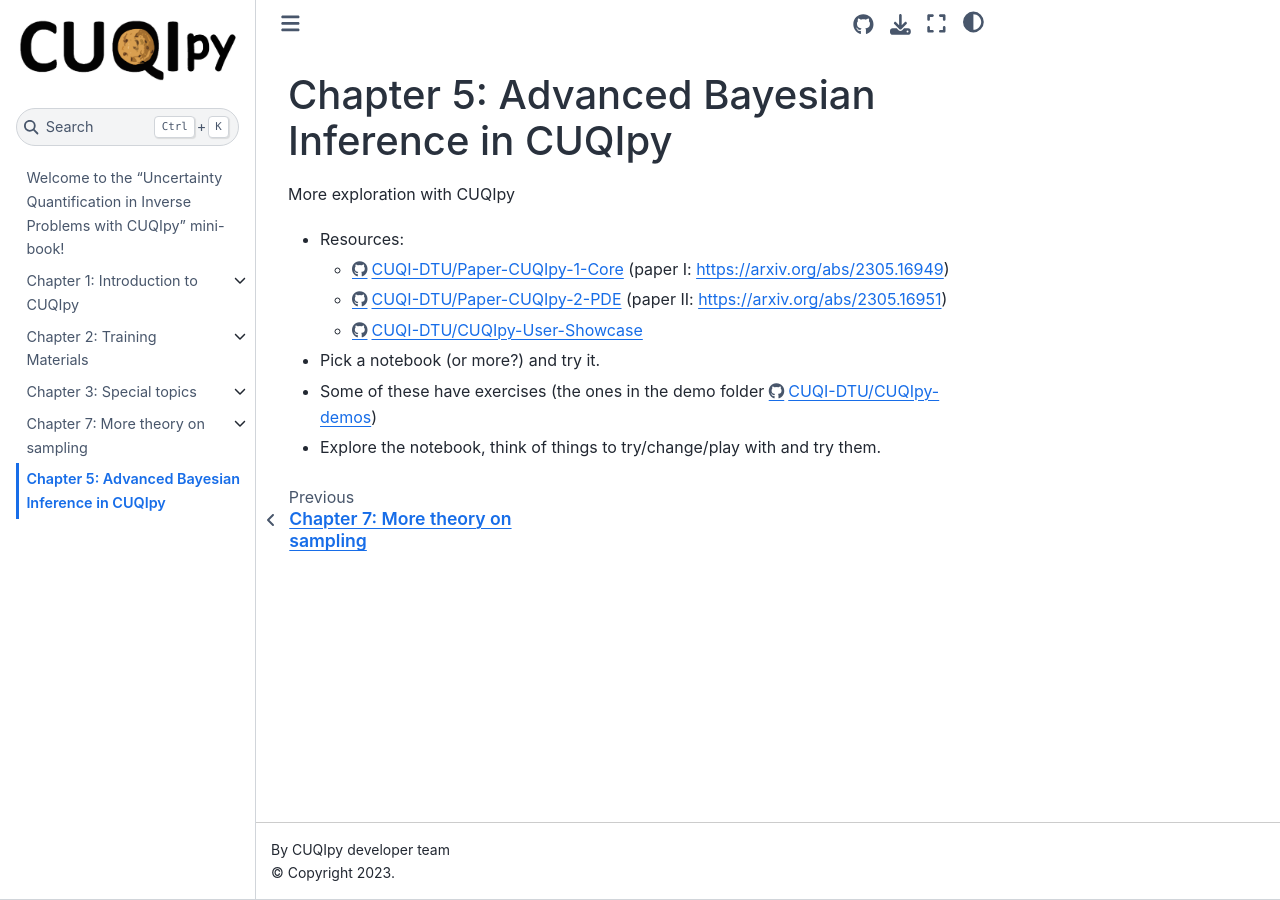
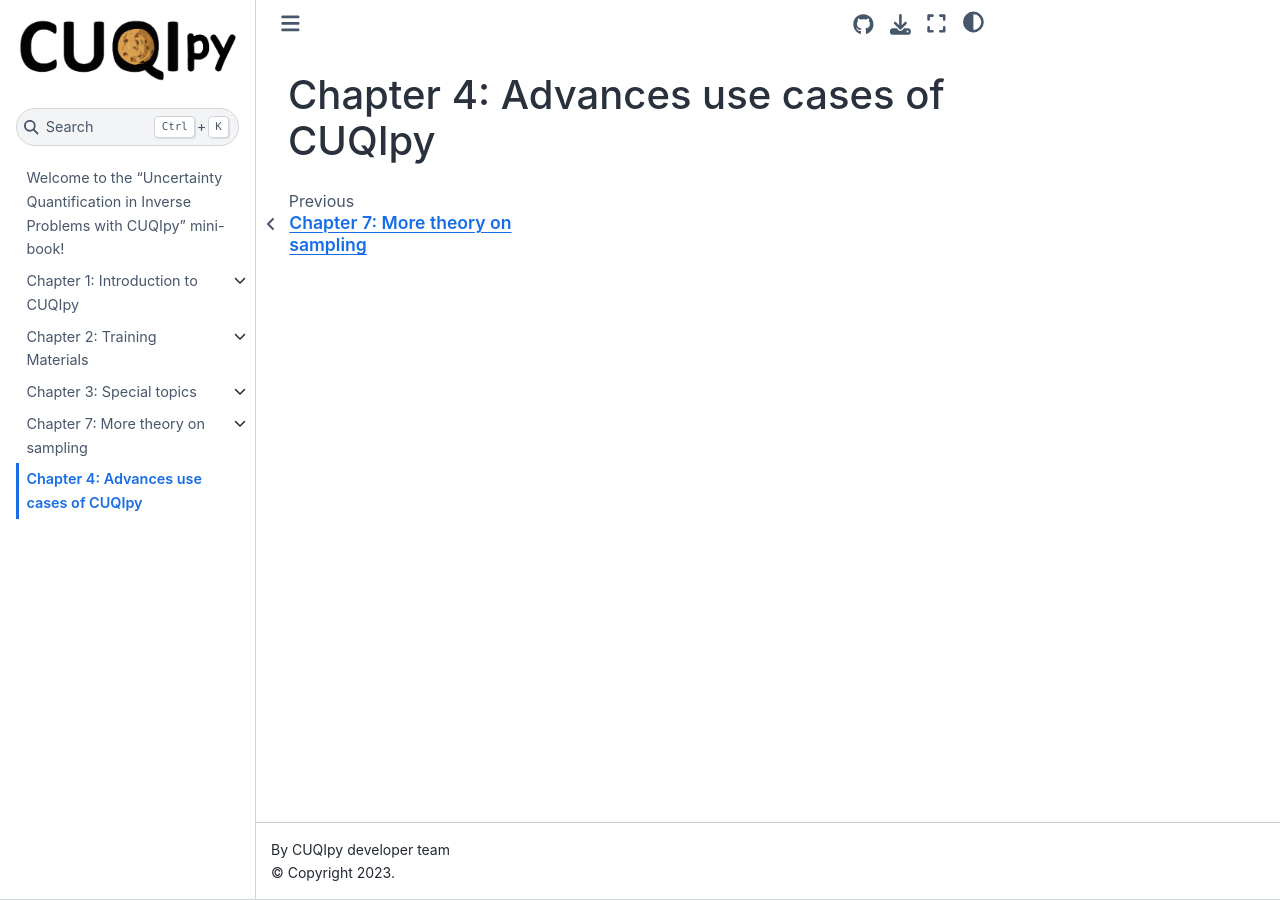
Before and after one commit to amal-ghamdi/CUQI-Book-test, a Jupyter Book: the page built from chapter04/chapter04.md, in a window 1280 px wide. Built offline with Jupyter Book 1.0.4 settings and Sphinx 7.4.7 and the Sphinx Book theme 1.1.4, drawn with Linux system fonts in a browser that asks for light colours; pages that are not in the unit, such as notebooks, are missing from menus.

Commit message:
update chapter landing page

```diff
--- a/chapter04/chapter04.md
+++ b/chapter04/chapter04.md
@@ -1,13 +1 @@
-# Chapter 5: Advanced Bayesian Inference in CUQIpy
-
-
-More exploration with CUQIpy
-
-- Resources:
-  - https://github.com/CUQI-DTU/Paper-CUQIpy-1-Core (paper I: https://arxiv.org/abs/2305.16949)
-  - https://github.com/CUQI-DTU/Paper-CUQIpy-2-PDE (paper II: https://arxiv.org/abs/2305.16951)
-  - https://github.com/CUQI-DTU/CUQIpy-User-Showcase
-
-- Pick a notebook (or more?) and try it.
-- Some of these have exercises (the ones in the demo folder https://github.com/CUQI-DTU/CUQIpy-demos)
-- Explore the notebook, think of things to try/change/play with and try them.
+# Chapter 4: Advances use cases of CUQIpy
```
